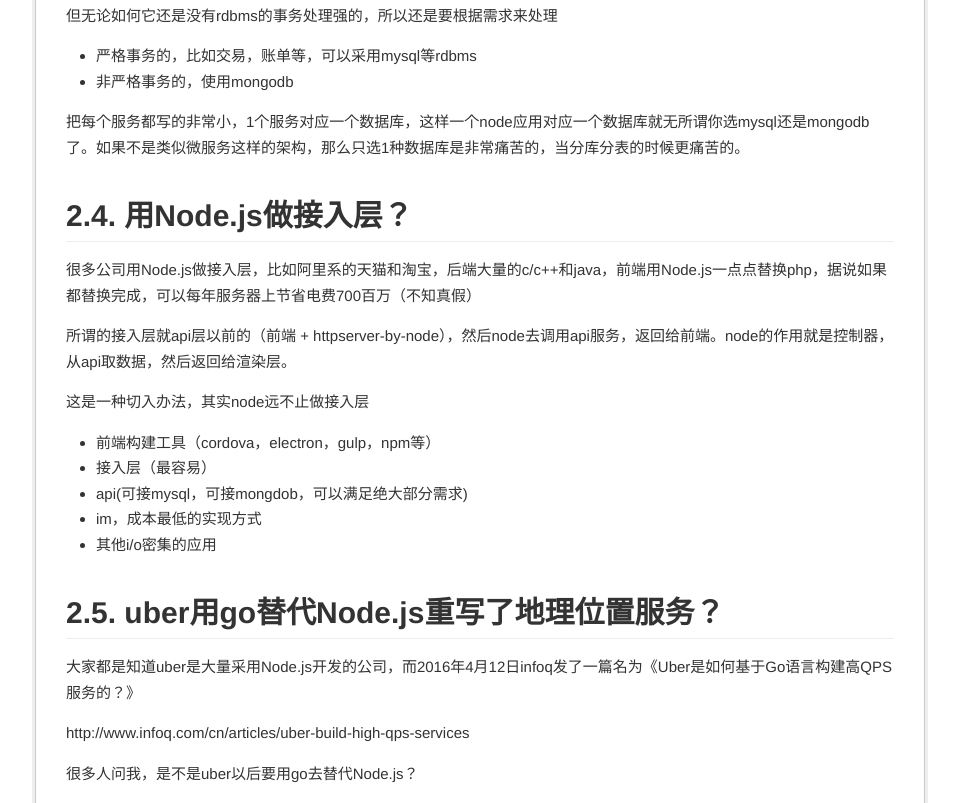
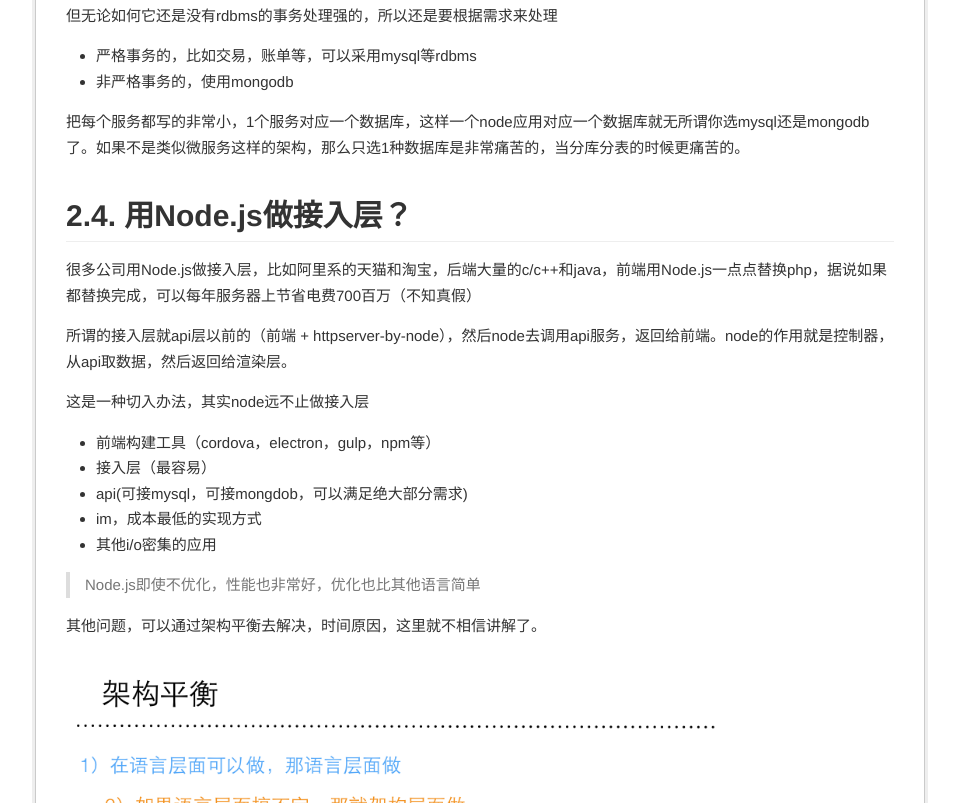
Before and after one commit to i5ting/modern-nodejs, a plain HTML site: page README.html in a window 1280 px wide. Shown: the part 11197-12000 px from the top of the page, without its empty margins (288-1247 px from the left). Drawn offline with Linux system fonts and the light colour scheme.

Commit message:
Update 2016-07-12T10:41:48.630Z

```diff
--- a/README.html
+++ b/README.html
@@ -549,6 +549,14 @@
 <li>其他i/o密集的应用</li>
 </ul>
 
+<blockquote>
+<p>Node.js即使不优化，性能也非常好，优化也比其他语言简单</p>
+</blockquote>
+
+<p>其他问题，可以通过架构平衡去解决，时间原因，这里就不相信讲解了。</p>
+
+<p><img src="images/arch.png" alt="Arch"></p>
+
 <h2>uber用go替代Node.js重写了地理位置服务？</h2>
 
 <p>大家都是知道uber是大量采用Node.js开发的公司，而2016年4月12日infoq发了一篇名为《Uber是如何基于Go语言构建高QPS服务的？》</p>
```
Also changed, not shown: index.html (+8 -0 lines), images/arch.png (added).
